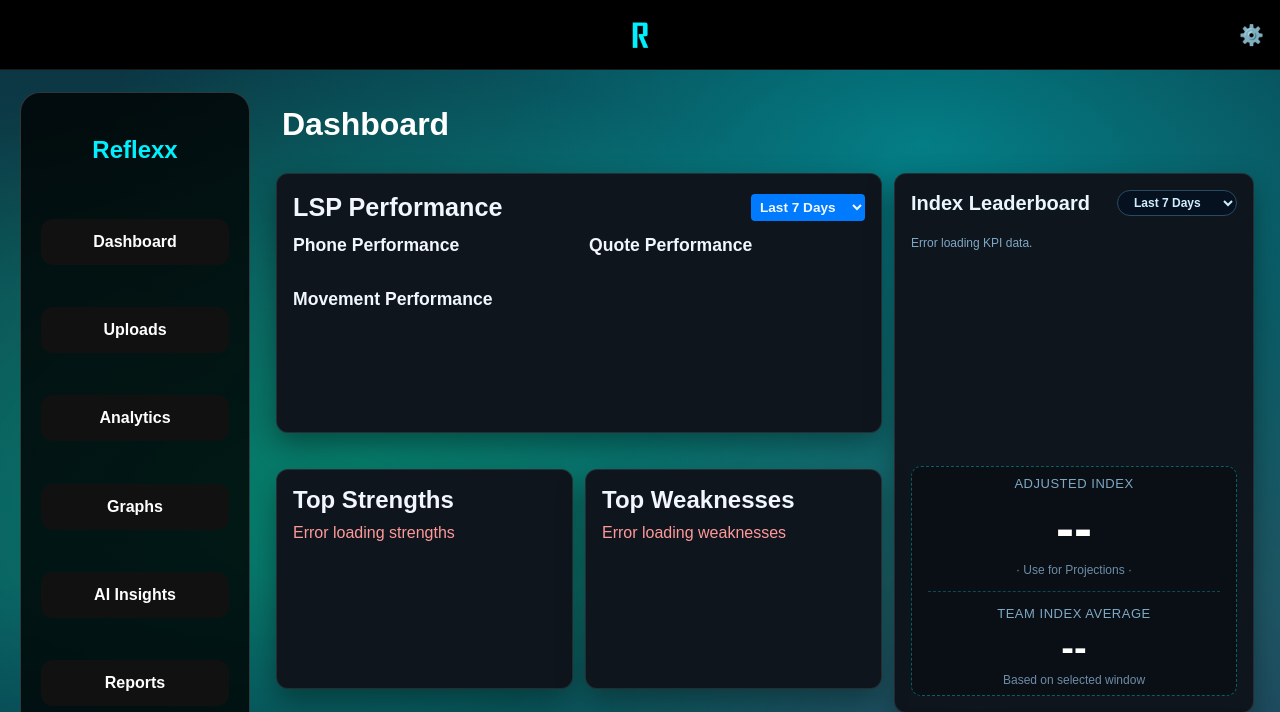
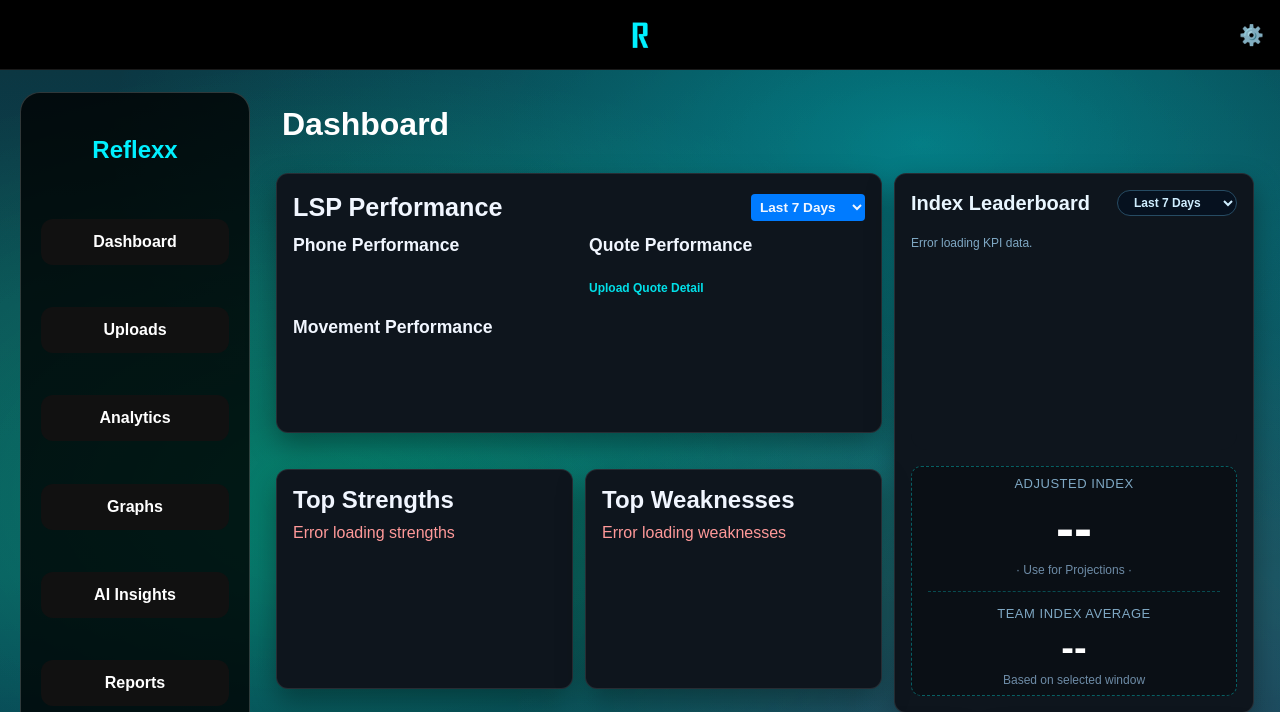
Before and after one commit to Clopez527Launcher/reflexx-email-fetcher, a Flask app: template templates/dashboard_new.html in a window 1280 px wide; the page is wider, and only the part inside the window is pictured. Shown: the top 712 px of that part. Run offline with Flask 3, Linux system fonts and the light colour scheme; the template is opened without the code that fills it, so the values that code supplies are empty.

Commit message:
Call Stats

```diff
--- a/templates/dashboard_new.html
+++ b/templates/dashboard_new.html
@@ -11,6 +11,23 @@
 		}
 
   /* --- Performance Buckets layout & spacing --- */
+
+		/* ✅ Quote Performance shortcut link */
+		.quote-upload-link{
+				display: inline-block;
+				margin-top: 8px;
+				font-size: 12px;
+				font-weight: 700;
+				color: #00f6ff;
+				text-decoration: none;
+				opacity: 0.9;
+		}
+
+		.quote-upload-link:hover{
+				text-decoration: underline;
+				opacity: 1;
+		}
+
 
   .bucket-leaderboard {
 				list-style: none;
@@ -516,6 +533,8 @@
             </div>
             <ul id="ce-quote-list" class="bucket-leaderboard"
                 style="list-style:none; margin:6px 0 0; padding:0; font-size:0.9rem;"></ul>
+																<a class="quote-upload-link" href="/uploads">Upload Quote Detail</a>
+
           </div>
         </div>
 
```
